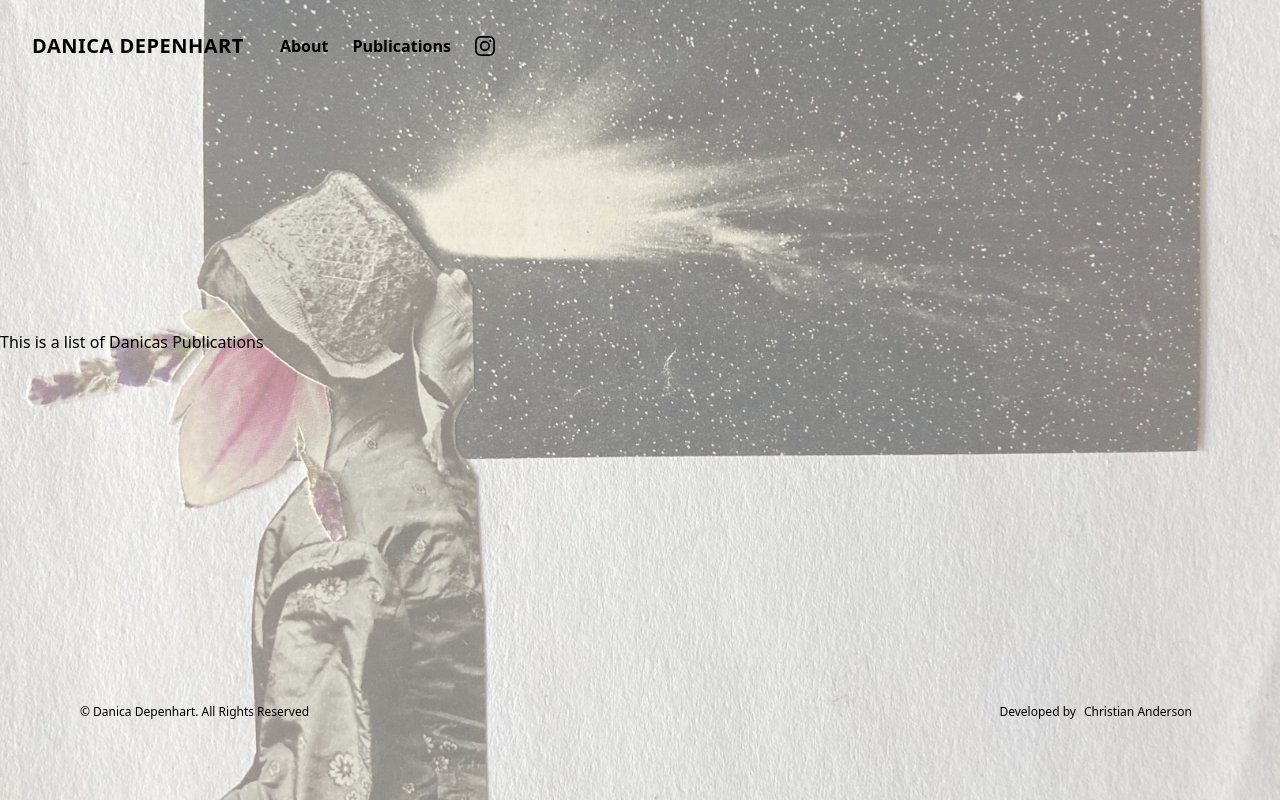
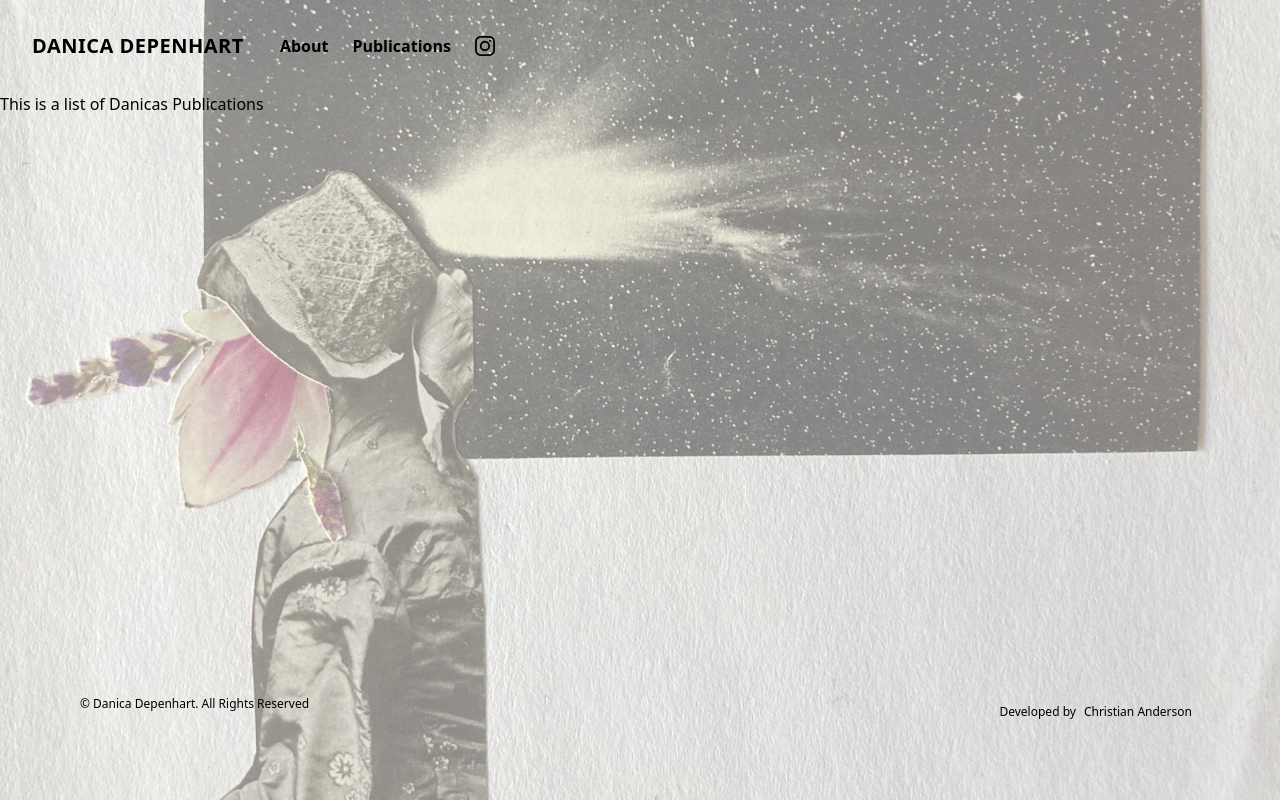
Before and after one commit to somecallmehans/danica-depenhart-web, a Next.js app in the folder danica-depenhart-web/: page /Publications in a window 1280 px wide. Built offline with nearby package versions, Linux system fonts and the light colour scheme.

Commit message:
Updated styling footer

```diff
--- a/danica-depenhart-web/components/Footer.js
+++ b/danica-depenhart-web/components/Footer.js
@@ -2,9 +2,9 @@ import React from "react";
 
 export default function Footer() {
   return (
-    <div className="bg-transparent-200">
+    <div className="bg-transparent-200 absolute inset-x-0 bottom-0">
       <div className="max-w-6xl mx-auto px-4 md:py-20">
-        <div className="flex flex-col md:space-y-0 md:flex-row justify-between md:items-center mt-8">
+        <div className="flex flex-col md:space-y-4 md:flex-row justify-between md:items-center mt-8">
           <div className="text-black text-xs">
             <p>&copy; Danica Depenhart. All Rights Reserved</p>
           </div>
--- a/danica-depenhart-web/components/Layout.js
+++ b/danica-depenhart-web/components/Layout.js
@@ -7,7 +7,7 @@ import { urlObjectKeys } from "next/dist/shared/lib/utils";
 export default function Layout({ children }) {
   return (
     <main>
-      <div className="flex flex-col h-screen justify-between background-img">
+      <div className="app-container background-img">
         <Navbar />
         <div>{children}</div>
         <Footer />
--- a/danica-depenhart-web/styles/main.css
+++ b/danica-depenhart-web/styles/main.css
@@ -432,6 +432,22 @@ Ensure the default browser behavior of the `hidden` attribute.
     background-size: cover;
     background-repeat: no-repeat;
   }
+.app-container {
+    flex: 0.5;
+    flex-direction: column;
+    height: 100vh;
+    justify-content: space-between;
+  }
+.absolute {
+  position: absolute;
+}
+.inset-x-0 {
+  left: 0px;
+  right: 0px;
+}
+.bottom-0 {
+  bottom: 0px;
+}
 .mx-auto {
   margin-left: auto;
   margin-right: auto;
@@ -454,8 +470,8 @@ Ensure the default browser behavior of the `hidden` attribute.
 .hidden {
   display: none;
 }
-.h-screen {
-  height: 100vh;
+.h-16 {
+  height: 4rem;
 }
 .h-5 {
   height: 1.25rem;
@@ -527,15 +543,8 @@ Ensure the default browser behavior of the `hidden` attribute.
   font-size: 1.25rem;
   line-height: 1.75rem;
 }
-.text-base {
-  font-size: 1rem;
-  line-height: 1.5rem;
-}
 .font-bold {
   font-weight: 700;
-}
-.font-normal {
-  font-weight: 400;
 }
 .uppercase {
   text-transform: uppercase;
@@ -561,10 +570,10 @@ Ensure the default browser behavior of the `hidden` attribute.
     align-items: center;
   }
 
-  .md\:space-y-0 > :not([hidden]) ~ :not([hidden]) {
+  .md\:space-y-4 > :not([hidden]) ~ :not([hidden]) {
     --tw-space-y-reverse: 0;
-    margin-top: calc(0px * calc(1 - var(--tw-space-y-reverse)));
-    margin-bottom: calc(0px * var(--tw-space-y-reverse));
+    margin-top: calc(1rem * calc(1 - var(--tw-space-y-reverse)));
+    margin-bottom: calc(1rem * var(--tw-space-y-reverse));
   }
 
   .md\:py-20 {
--- a/danica-depenhart-web/styles/tailwind.css
+++ b/danica-depenhart-web/styles/tailwind.css
@@ -11,4 +11,11 @@
     background-size: cover;
     background-repeat: no-repeat;
   }
+
+  .app-container {
+    flex: 0.5;
+    flex-direction: column;
+    height: 100vh;
+    justify-content: space-between;
+  }
 }
```
